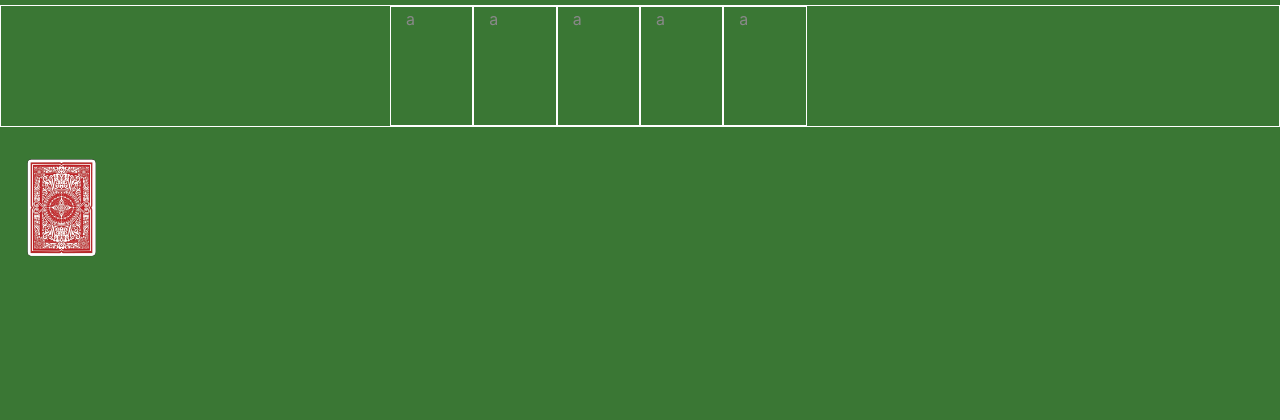
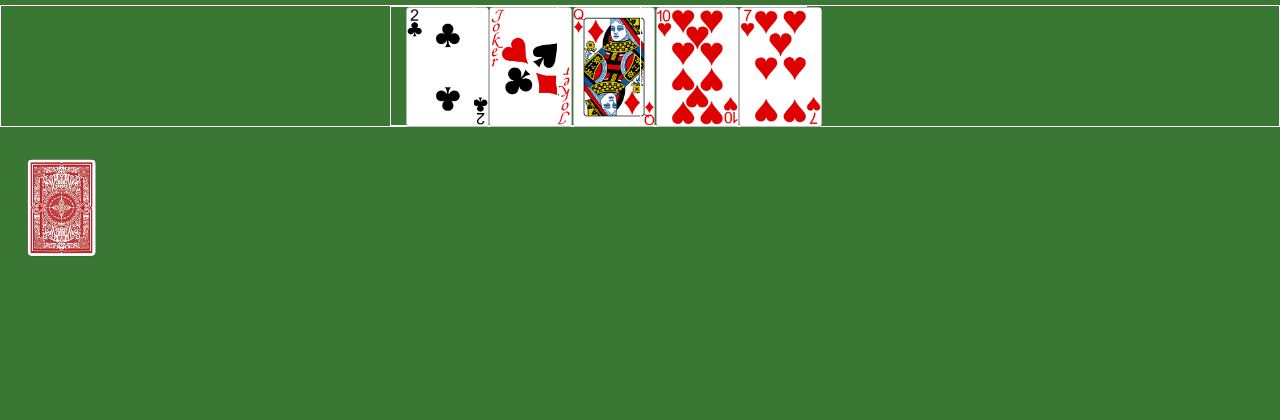
Before and after one commit to csabaszabo93/CC-BlackJack, a Flask app: page /game in a window 1280 px wide. Shown: the part 40-460 px from the top of the page. Run offline with Flask 2, Linux system fonts and the light colour scheme; some libraries are stand-ins or nearby versions.

Commit message:
Dealer now gets cards that are different from the player's. The second dealer card is not shown to the player.

```diff
--- a/static/js/game.js
+++ b/static/js/game.js
@@ -34,7 +34,6 @@ function dealCard(deck, hand){
 
 
 function showHand(hand){
-    let userCards = document.getElementById('player-deck');
     let playerHand = document.querySelectorAll('.player-card');
     for (let i = 0; i < 5; i++){
             let image = hand[i].image;
@@ -45,16 +44,34 @@ function showHand(hand){
 }
 
 
+function dealerHand(hand){
+    let dealerHand = document.querySelectorAll('.dealer-card');
+    console.log(dealerHand);
+    for (let i = 0; i < 5; i++){
+        if (i !== 1){
+            let image = hand[i].image;
+            dealerHand[i].innerHTML = `<img src="/static/img/cards/${image}" height="120"/>`;
+        } else {
+            dealerHand[i].innerHTML = `<img src="/static/img/cards/red_joker.png" height="120"/>`;
+        }
+    }
+}
+
+
 function game(){
-    let hand = [];
+    let playerCards = [];
+    let dealerCards = [];
     let initDeck = fillDeck(); // fills deck with 312 cards
     shuffle(initDeck); // shuffles the deck
     let deck = initDeck.slice(0, 250); // using only the top 250 cards
-    console.log(deck);
-    for (let i=0; i < 2; i++){
-        dealCard(deck, hand);
+    for (let i=0; i < 5; i++){
+        dealCard(deck, playerCards);
+        dealCard(deck, dealerCards);
     }
-    showHand(hand);
+    showHand(playerCards);
+    dealerHand(dealerCards);
+
+
 }
 
 
--- a/templates/game.html
+++ b/templates/game.html
@@ -5,11 +5,11 @@
 {% block content %}
     <div id="dealer-deck" class="row deck">
         <div class="card-container">
-            <div class="my-card col-2">a</div>
-            <div class="my-card col-2">a</div>
-            <div class="my-card col-2">a</div>
-            <div class="my-card col-2">a</div>
-            <div class="my-card col-2">a</div>
+            <div class="my-card dealer-card col-2">a</div>
+            <div class="my-card dealer-card col-2">a</div>
+            <div class="my-card dealer-card col-2">a</div>
+            <div class="my-card dealer-card col-2">a</div>
+            <div class="my-card dealer-card col-2">a</div>
         </div>
     </div>
     <img id="main-deck" src="{{ url_for('static', filename='img/cards/cardback.png') }}">
```
